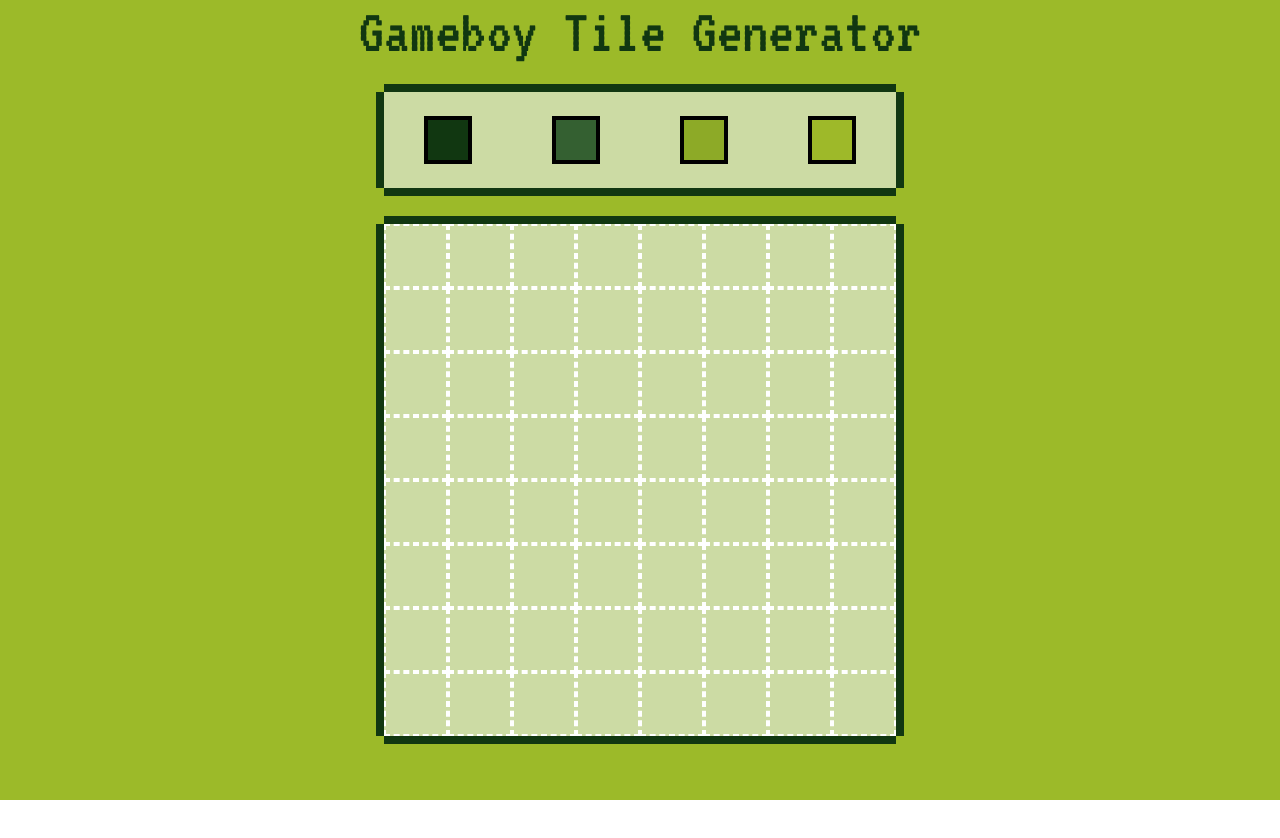
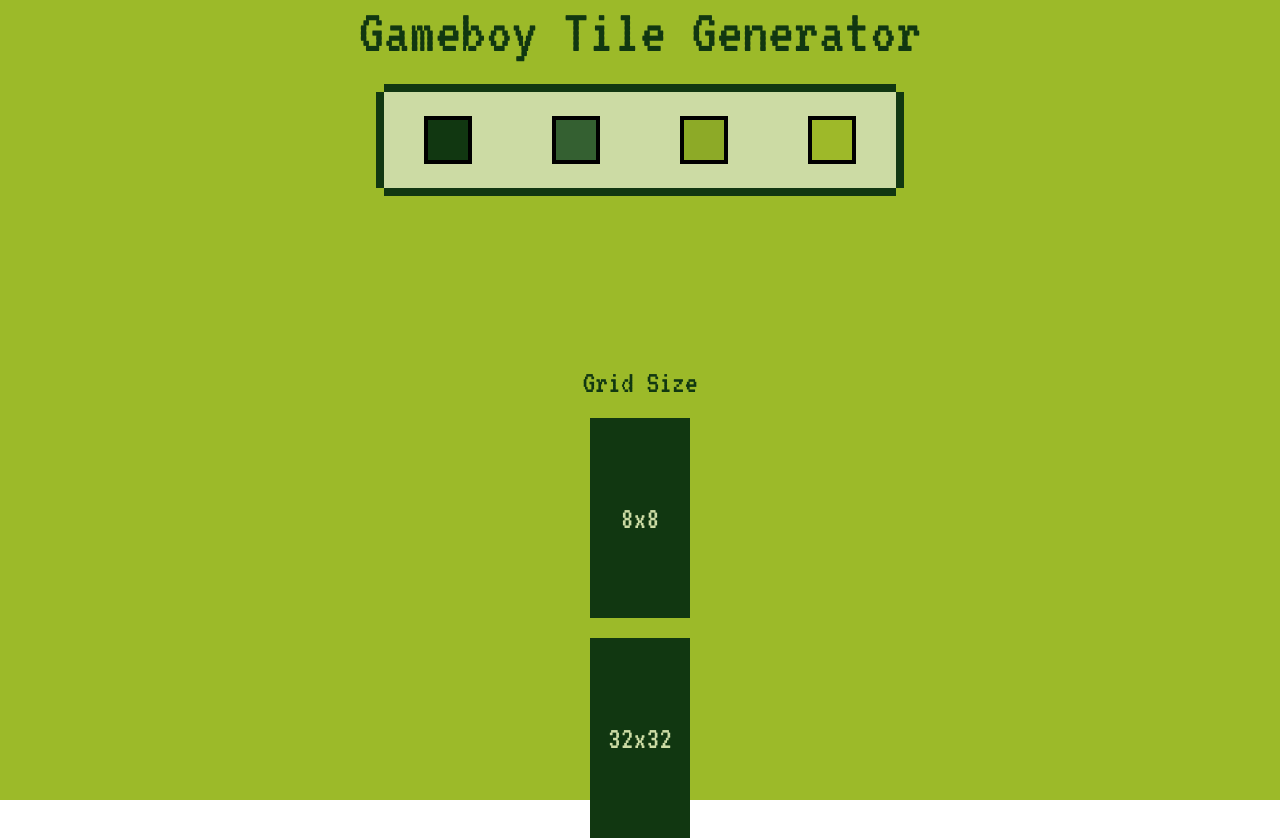
Before and after one commit to spkelly/gb-pallete, a Vue app: page / in a window 1280 px wide. Before the commit the page ends 800 px from the top, so only its background shows below. Built offline with nearby package versions, Linux system fonts and the light colour scheme.

Commit message:
turned grid into canvas element

```diff
--- a/src/App.vue
+++ b/src/App.vue
@@ -7,73 +7,21 @@
       <div class="pallete__color pallete__color-3"></div>
       <div class="pallete__color pallete__color-4"></div>
     </div>
-    <div id="grid">
-      <div></div>
-      <div></div>
-      <div></div>
-      <div></div>
-      <div></div>
-      <div></div>
-      <div></div>
-      <div></div>
-      <div></div>
-      <div></div>
-      <div></div>
-      <div></div>
-      <div></div>
-      <div></div>
-      <div></div>
-      <div></div>
-      <div></div>
-      <div></div>
-      <div></div>
-      <div></div>
-      <div></div>
-      <div></div>
-      <div></div>
-      <div></div>
-      <div></div>
-      <div></div>
-      <div></div>
-      <div></div>
-      <div></div>
-      <div></div>
-      <div></div>
-      <div></div>
-      <div></div>
-      <div></div>
-      <div></div>
-      <div></div>
-      <div></div>
-      <div></div>
-      <div></div>
-      <div></div>
-      <div></div>
-      <div></div>
-      <div></div>
-      <div></div>
-      <div></div>
-      <div></div>
-      <div></div>
-      <div></div>
-      <div></div>
-      <div></div>
-      <div></div>
-      <div></div>
-      <div></div>
-      <div></div>
-      <div></div>
-      <div></div>
-      <div></div>
-      <div></div>
-      <div></div>
-      <div></div>
-      <div></div>
-      <div></div>
-      <div></div>
-      <div></div>
+    <div class="flex-row">
+    <canvas></canvas>
     </div>
+      <div class="buttonHolder">
+      Grid Size
+      <div class="pixel__button">
+        8x8
+      </div>
+      <div class="pixel__button">
+        32x32
+      </div>
+      </div>
   </div>
+
+
 </template>
 
 <script>
@@ -150,7 +98,7 @@
 
 #grid{
   position:relative;
-  margin: auto;
+  margin-right: 20px;
   border-top: 8px solid #113711;
   border-bottom: 8px solid #113711;
 
@@ -185,4 +133,27 @@
   width: 64px;
 }
 
+  .buttonHolder{
+   font-size: 32px;
+  }
+
+  .pixel__button{
+    font-size: 32px;
+    color:#ccdba4;
+    background-color: #113711;
+    width: 100px;
+    height: 200px;
+    margin: 20px auto;
+    display:flex;
+    align-items: center;
+    justify-content: center;
+  }
+
+  .flex-row{
+    display:flex;
+    justify-content: center;
+  }
+
+
+
 </style>
```
